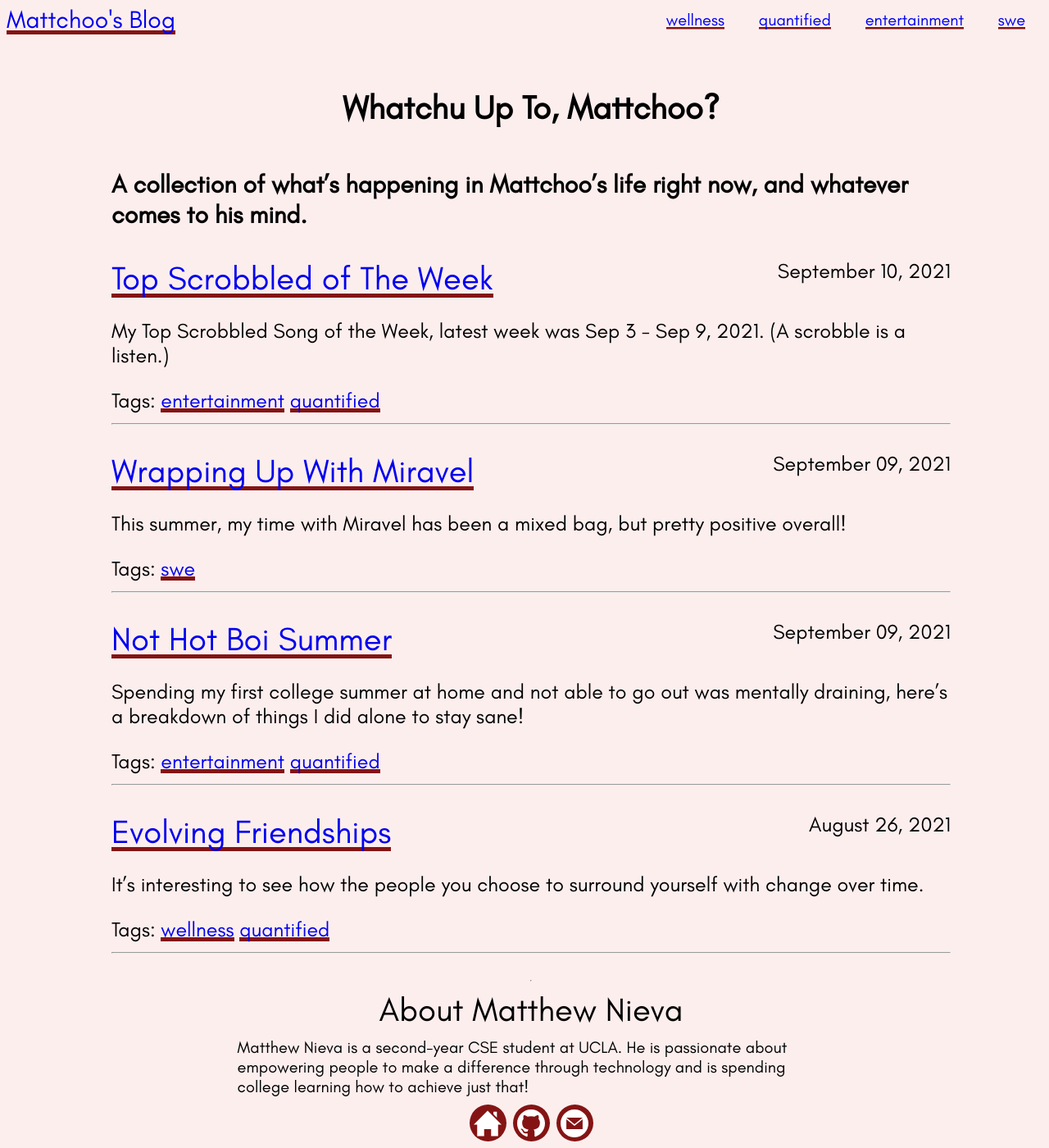
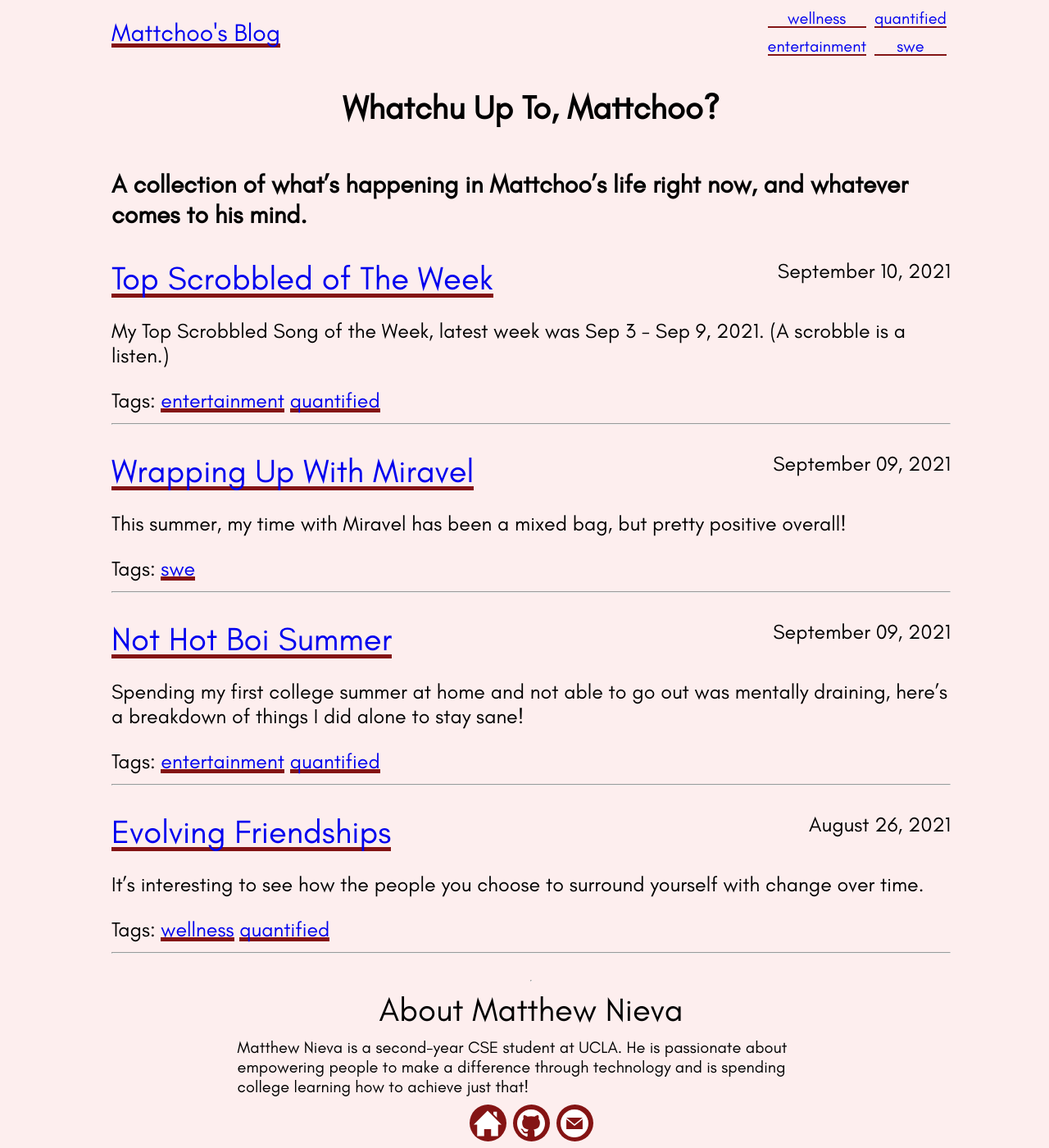
Before and after one commit to matthewcn56/whatcha-up-to-mattchoo, a Jekyll site: the page built from index.md, in a window 1280 px wide and 1400 px high. Shown: the whole window at 82% size. Built offline with Jekyll 4.4.1, drawn with Linux system fonts in a browser that asks for light colours.

Commit message:
nav styling

```diff
--- a/_includes/nav.html
+++ b/_includes/nav.html
@@ -2,11 +2,11 @@
   <a class="home-link hover-text" href="{{ site.baseurl }}/index.html"
     >Mattchoo's Blog
   </a>
-  <span class="tags-nav">
+  <div class="tags-nav">
     {% for tag in site.tags %}
     <a href="{{site.baseurl}}/{{tag[0]}}.html" class="nav-tag small-hover-text">
       {{ tag[0] }}
     </a>
     {% endfor %}
-  </span>
+  </div>
 </nav>
--- a/_sass/main.scss
+++ b/_sass/main.scss
@@ -42,7 +42,7 @@ body {
   color: $main-color;
 }
 
-.tags-nav {
+.tags-nav-flex {
   display: flex;
   flex-direction: row;
   justify-content: space-evenly;
@@ -51,6 +51,14 @@ body {
   flex-wrap: wrap;
   font-size: 20px;
   align-content: center;
+}
+
+.tags-nav {
+  display: grid;
+  grid-template-columns: max-content max-content;
+  max-width: 300px;
+  font-size: 20px;
+  text-align: center;
 }
 
 .nav-tag {
@@ -64,7 +72,7 @@ nav {
   position: fixed;
   flex-direction: row;
   flex-wrap: wrap;
-  width: 100%;
+  width: 80%;
   justify-content: space-between;
   align-content: center;
   align-items: center;
```
